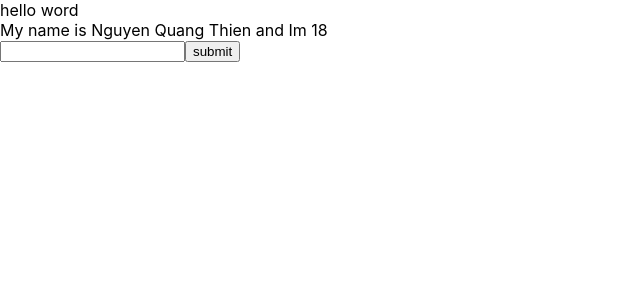
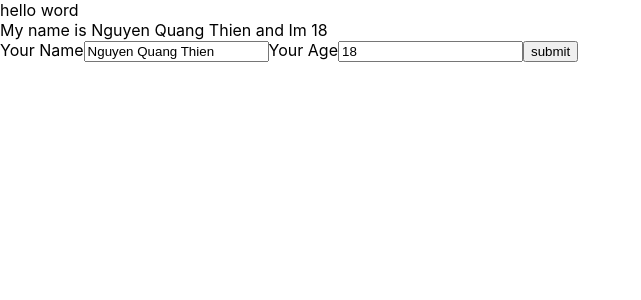
Before and after one commit to ttmfox/test-demo-react-, a React (Create React App) app: page / in a window 1280 px wide. Shown: the top 300 px of the page, without its empty margins (0-641 px from the left). Built offline with nearby package versions, Linux system fonts and the light colour scheme.

Commit message:
video 20

```diff
--- a/src/Component/Mycomponent.js
+++ b/src/Component/Mycomponent.js
@@ -1,50 +1,13 @@
 import { eventWrapper } from "@testing-library/user-event/dist/utils";
 import React from "react";
+import UseInfor from "./UseInfor";
 
 class Mycomponent extends React.Component {
-
-    state = {
-        Name: 'Nguyen Quang Thien',
-        address: 'Hai Duong',
-        age: 18
-    };
-    HandleClick(event) {
-        console.log(">> click me button")
-        // console.log(event)
-        // console.log("my name is", this.state.Name)
-        // console.log("random", Math.floor((Math.random() * 100) + 1))
-        this.setState({
-            Name: "Eric",
-            age: Math.floor((Math.random() * 100) + 1)
-        })
-    }
-
-
-    HandleOnmouseOver(event) {
-        // console.log(event)
-    }
-    HandleOnChangeInput = (event) => {
-        this.setState({
-            Name: event.target.value
-        })
-    }
-
-    HandleOnSubmit = (event) => {
-        event.preventDefault();
-        console.log(this.state)
-    }
-
     render() {
         return (
             <div>
-                My name is {this.state.Name} and Im {this.state.age}
-                <form onSubmit={(event) => this.HandleOnSubmit(event)}>
-                    <input type="text"
-                        onChange={(event) => { this.HandleOnChangeInput(event) }}
-                    />
-                    <button>submit</button>
 
-                </form>
+                <UseInfor />
             </div>
         );
     }
--- /dev/null
+++ b/src/Component/UseInfor.js
@@ -0,0 +1,51 @@
+import React from "react";
+
+class UseInfor extends React.Component {
+    state = {
+        Name: 'Nguyen Quang Thien',
+        address: 'Hai Duong',
+        age: 18
+    };
+    HandleOnChangeInput = (event) => {
+        this.setState({
+            Name: event.target.value
+        })
+    }
+    HandleOnChangeAge = (event) => {
+        this.setState({
+            age: event.target.value
+        })
+    }
+
+    HandleOnSubmit = (event) => {
+        event.preventDefault(); // ngăn chặn load lại trang
+        console.log(this.state)
+    }
+    render() {
+
+        return (
+            <div>
+                My name is {this.state.Name} and Im {this.state.age}
+                <form onSubmit={(event) => this.HandleOnSubmit(event)}>
+                    <lable>Your Name</lable>
+                    <input
+                        value={this.state.Name}
+                        type="text"
+                        onChange={(event) => { this.HandleOnChangeInput(event) }}
+                    />
+
+                    <lable>Your Age</lable>
+                    <input
+                        value={this.state.age}
+                        type="text"
+                        onChange={(event) => { this.HandleOnChangeAge(event) }}
+                    />
+                    <button>submit</button>
+
+                </form>
+            </div>
+        )
+    }
+}
+
+export default UseInfor;
```
